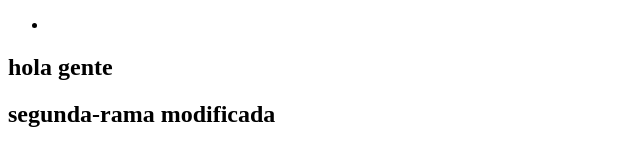
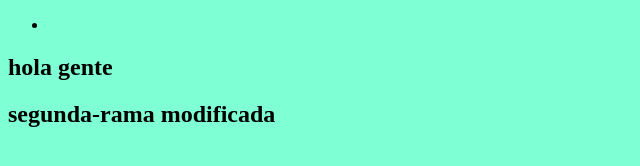
Before and after one commit to agostinafilippetti/practicar-git-, a plain HTML site: page index.html in a window 1280 px wide. Shown: the whole page, without its empty margins (0-640 px from the left). Drawn offline with Linux system fonts and the light colour scheme.

Commit message:
linkee css

```diff
--- a/css/style.css
+++ b/css/style.css
@@ -0,0 +1,3 @@
+body{
+    background-color: aquamarine;
+}
--- a/index.html
+++ b/index.html
@@ -4,6 +4,7 @@
     <meta charset="UTF-8">
     <meta name="viewport" content="width=device-width, initial-scale=1.0">
     <title>Document</title>
+    <link rel="stylesheet" href="./css/style.css">
 </head>
 <body>
     <header>
```
